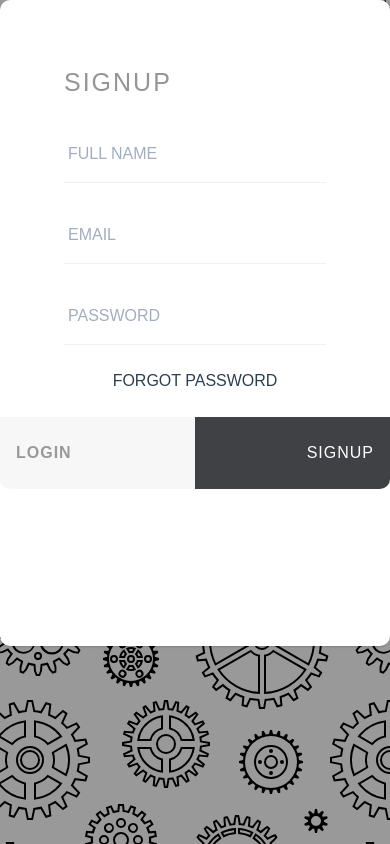
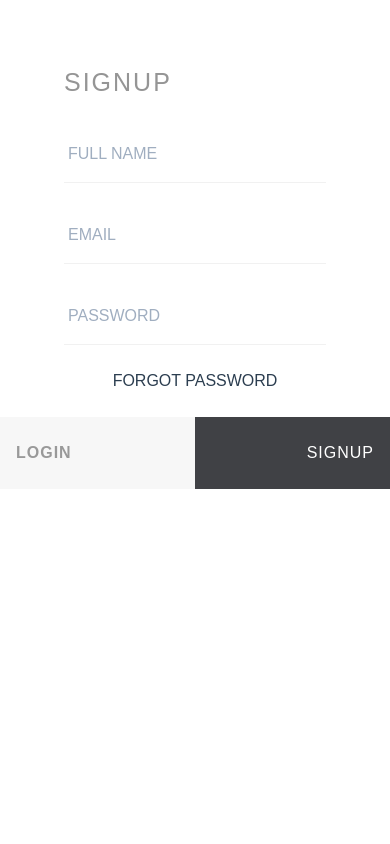
Before and after one commit to surmount96/motionwares-test, a Vue app: page /signup in a window 390 px wide. Built offline with nearby package versions, Linux system fonts and the light colour scheme; a web font is replaced by a local one; what tailwindcss-transforms, tailwindcss-transitions would draw is missing.

Commit message:
Motionware Test edited

```diff
--- a/src/components/ui/AppFooter.vue
+++ b/src/components/ui/AppFooter.vue
@@ -4,7 +4,7 @@
             <div class="lg:w-3/12 md:w-3/12 w-full">
                 <img src="@/assets/images/logo.png" alt="">
             </div>
-            <div class="lg:w-3/12 md:w-3/12 w-full footer-styling">
+            <div class="lg:w-3/12 md:w-3/12  mb-4 w-full footer-styling">
                 <h5 class="font-bold">MOTIONWARES</h5>
                 <p>Our Academy</p>
                 <p>Hire a Pro</p>
--- a/src/views/protected/Dashboard.vue
+++ b/src/views/protected/Dashboard.vue
@@ -8,8 +8,7 @@
                 <div class="lg:w-3/12 w-full mb-3">
                     <aside class="sidebar shadow p-4 lg:mr-6 md:mr-6 bg-white">
                         <div class="flex justify-center">
-                            <div class="img-circle border" :style="{'background-image': 'url(\''+ image + '\')'} ">
-<!--                                <img src="../../assets/images/3.jpg" alt="">-->
+                            <div class="img-circle" :style="{'background-image': 'url(\''+ image + '\')'} ">
                             </div>
                         </div>
                         <p class="mt-3 text-center text-styling">Ayanwoye Ayodeji</p>
--- a/src/views/public/Signup.vue
+++ b/src/views/public/Signup.vue
@@ -1,6 +1,6 @@
 <template>
     <div class="signup lg:pt-16">
-        <div class="lg:w-7/12 md:w-7/12 mx-auto w-full bg-white shadow rounded " style="height: 76.5vh">
+        <div class="lg:w-7/12 md:w-7/12 mx-auto w-full bg-white shadow rounded height">
             <h1 class="login-heading pt-16 px-16">SIGNUP</h1>
             <form action="" class="rounded">
                 <div class="px-16">
@@ -18,9 +18,9 @@
                     </div>
                 </div>
                 <div class="">
-                    <div class="flex text-white">
-                        <button class="flex-1 text-left pl-4 bg-gray py-6">LOGIN</button>
-                        <router-link to="/dashboard" tag="button" class="flex-1 text-right bg-red pr-4">SIGNUP</router-link>
+                    <div class="flex flex-wrap text-white">
+                        <router-link to="/dashboard" tag="button" class="flex-1 text-left focus:outline-none pl-4 bg-gray py-6">LOGIN</router-link>
+                        <router-link to="/dashboard" tag="button" class="flex-1 text-right focus:outline-none bg-dark pr-4">SIGNUP</router-link>
                     </div>
                 </div>
             </form>
@@ -55,9 +55,27 @@
     letter-spacing: 1px;
     border-bottom-left-radius: 10px;
 }
-.bg-red{
+.bg-dark{
     background-color: var(--color-primary);
     letter-spacing: 1px;
     border-bottom-right-radius: 10px;
 }
+.height{
+    height: 76.5vh;
+}
+
+@media screen and (max-width: 767px) {
+    .height{
+        height: 100vh;
+    }
+    .rounded{
+        border-radius: unset;
+    }
+    .bg-dark{
+        border-bottom-right-radius: unset;
+    }
+    .bg-gray{
+        border-bottom-left-radius: unset;
+    }
+}
 </style>
```
